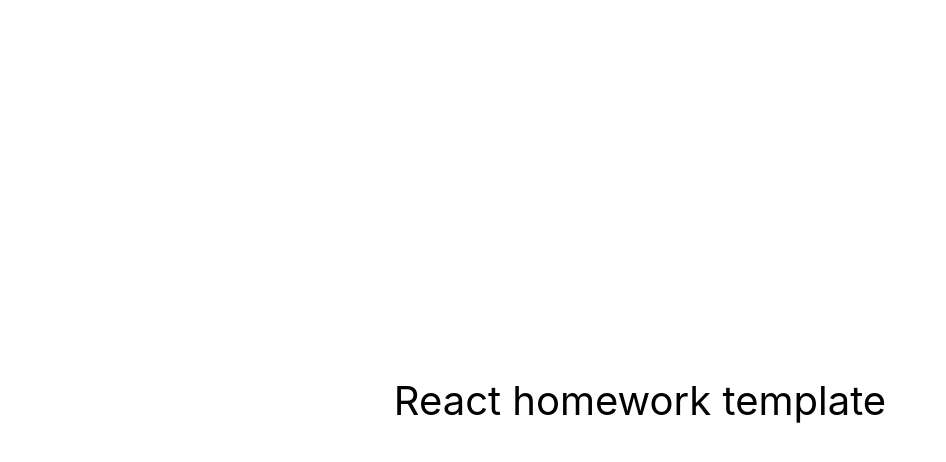
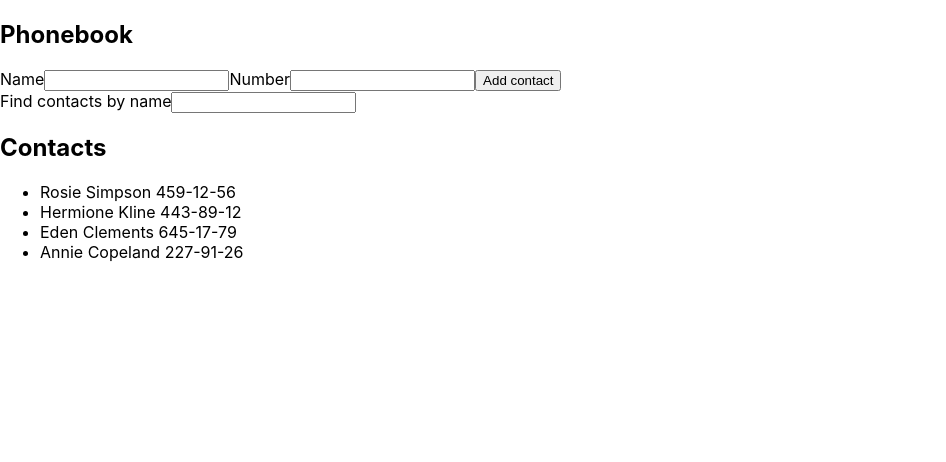
Before and after one commit to LysovMaxim/goit-react-hw-02-phonebook, a React (Create React App) app: page / in a window 1280 px wide. Shown: the top 462 px of the page, without its empty margins (0-946 px from the left). Built offline with nearby package versions, Linux system fonts and the light colour scheme.

Commit message:
Пофіксив код

```diff
--- a/package.json
+++ b/package.json
@@ -7,6 +7,7 @@
     "@testing-library/jest-dom": "^5.16.3",
     "@testing-library/react": "^12.1.4",
     "@testing-library/user-event": "^13.5.0",
+    "nanoid": "^4.0.2",
     "react": "^18.1.0",
     "react-dom": "^18.1.0",
     "react-scripts": "5.0.1",
--- a/src/components/App.jsx
+++ b/src/components/App.jsx
@@ -1,16 +1,17 @@
-export const App = () => {
-  return (
-    <div
-      style={{
-        height: '100vh',
-        display: 'flex',
-        justifyContent: 'center',
-        alignItems: 'center',
-        fontSize: 40,
-        color: '#010101'
-      }}
-    >
-      React homework template
-    </div>
-  );
-};
+import { Component } from 'react';
+import { Form } from './Form/Form';
+
+export class App extends Component {
+
+  formSubmitHendler = (data) => {
+  console.log(data)
+}
+
+  render() {
+    return (
+      <>
+        <Form onSubmit={this.formSubmitHendler} />
+      </>
+    );
+  }
+}
--- /dev/null
+++ b/src/components/Contacts/Contacts.jsx
@@ -0,0 +1,16 @@
+export const Contacts = ({ contacts }) => {
+  return (
+    <>
+      <h2>Contacts</h2>
+      <ul>
+        {contacts.map(el => {
+          return (
+            <li key={el.id}>
+              {el.name} <span>{el.number}</span>{' '}
+            </li>
+          );
+        })}
+      </ul>
+    </>
+  );
+};
--- /dev/null
+++ b/src/components/Filter/Filter.jsx
@@ -0,0 +1,7 @@
+export const Filter = ({ value, onChange }) => {
+    return (
+          <label>Find contacts by name
+              <input type="text" value={value} onChange={onChange}/>
+        </label>
+    )
+}
--- /dev/null
+++ b/src/components/Form/Form.jsx
@@ -0,0 +1,92 @@
+import { Component } from 'react';
+import { Contacts } from '../Contacts/Contacts';
+import { Filter } from '../Filter/Filter';
+import { nanoid } from 'nanoid';
+
+export class Form extends Component {
+  state = {
+    contacts: [
+      { id: 'id-1', name: 'Rosie Simpson', number: '459-12-56' },
+      { id: 'id-2', name: 'Hermione Kline', number: '443-89-12' },
+      { id: 'id-3', name: 'Eden Clements', number: '645-17-79' },
+      { id: 'id-4', name: 'Annie Copeland', number: '227-91-26' },
+    ],
+    name: '',
+    number: '',
+    filter: '',
+  };
+
+  hendleSubmit = event => {
+    event.preventDefault();
+    this.state.contacts.push({
+      id: nanoid(),
+      name: this.state.name,
+      number: this.state.number,
+    });
+    this.props.onSubmit(this.state);
+
+    this.reset();
+  };
+
+  hendleNameTelChange = event => {
+    const { name, value } = event.currentTarget;
+    this.setState({ [name]: value });
+  };
+
+
+
+  reset = () => {
+    this.setState({ name: '', number: '' });
+  };
+
+  getVisibleContacts = () => {
+    const normalizedFilter = this.state.filter.toLowerCase();
+    return this.state.contacts.filter(contact =>
+      contact.name.toLowerCase().includes(normalizedFilter)
+    );
+  };
+
+    changeFilter = event => {
+    this.setState({ filter: event.currentTarget.value });
+  };
+
+  render() {
+    const visiblContacts = this.getVisibleContacts();
+
+    return (
+      <>
+        <h2>Phonebook</h2>
+        <form onSubmit={this.hendleSubmit}>
+          <label>
+            Name
+            <input
+              type="text"
+              name="name"
+              pattern="^[a-zA-Zа-яА-Я]+(([' -][a-zA-Zа-яА-Я ])?[a-zA-Zа-яА-Я]*)*$"
+              title="Name may contain only letters, apostrophe, dash and spaces. For example Adrian, Jacob Mercer, Charles de Batz de Castelmore d'Artagnan"
+              required
+              value={this.state.name}
+              onChange={this.hendleNameTelChange}
+            />
+          </label>
+
+          <label>
+            Number
+            <input
+              type="tel"
+              name="number"
+              pattern="\+?\d{1,4}?[-.\s]?\(?\d{1,3}?\)?[-.\s]?\d{1,4}[-.\s]?\d{1,4}[-.\s]?\d{1,9}"
+              title="Phone number must be digits and can contain spaces, dashes, parentheses and can start with +"
+              required
+              value={this.state.number}
+              onChange={this.hendleNameTelChange}
+            />
+          </label>
+          <button type="submit">Add contact</button>
+        </form>
+        <Filter value={this.state.filter} onChange={this.changeFilter} />
+        <Contacts contacts={visiblContacts} />
+      </>
+    );
+  }
+}
```
Also changed, not shown: 1 other file (tests, documents, lock files or other folders).
